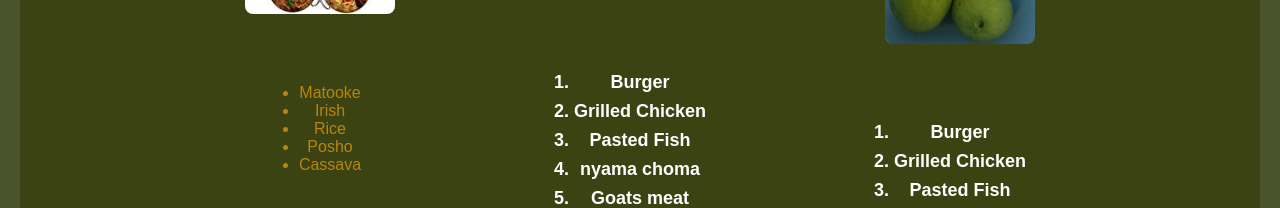
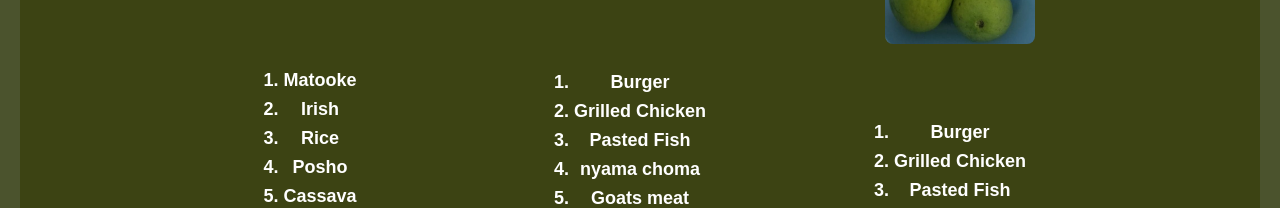
Before and after one commit to nawagirwacatherine/my-app, a React (Create React App) app: page /menu in a window 1280 px wide. Shown: the part 592-800 px from the top of the page. Built offline with nearby package versions, Linux system fonts and the light colour scheme.

Commit message:
change the list to ordered list

```diff
--- a/src/Menu.js
+++ b/src/Menu.js
@@ -32,13 +32,13 @@ function Menu() {
       <img src={imagesHighlight} alt="Testimonial 1" className="image" />
       <article>
       <p>
-      <ul className="unordered-menu">
+      <ol className="ordered-menu">
                 <li>Matooke</li>
                 <li>Irish</li>
                 <li>Rice</li>
                 <li>Posho</li>
                 <li>Cassava</li>
-            </ul>
+            </ol>
       </p>
       </article>
     </section>
```
